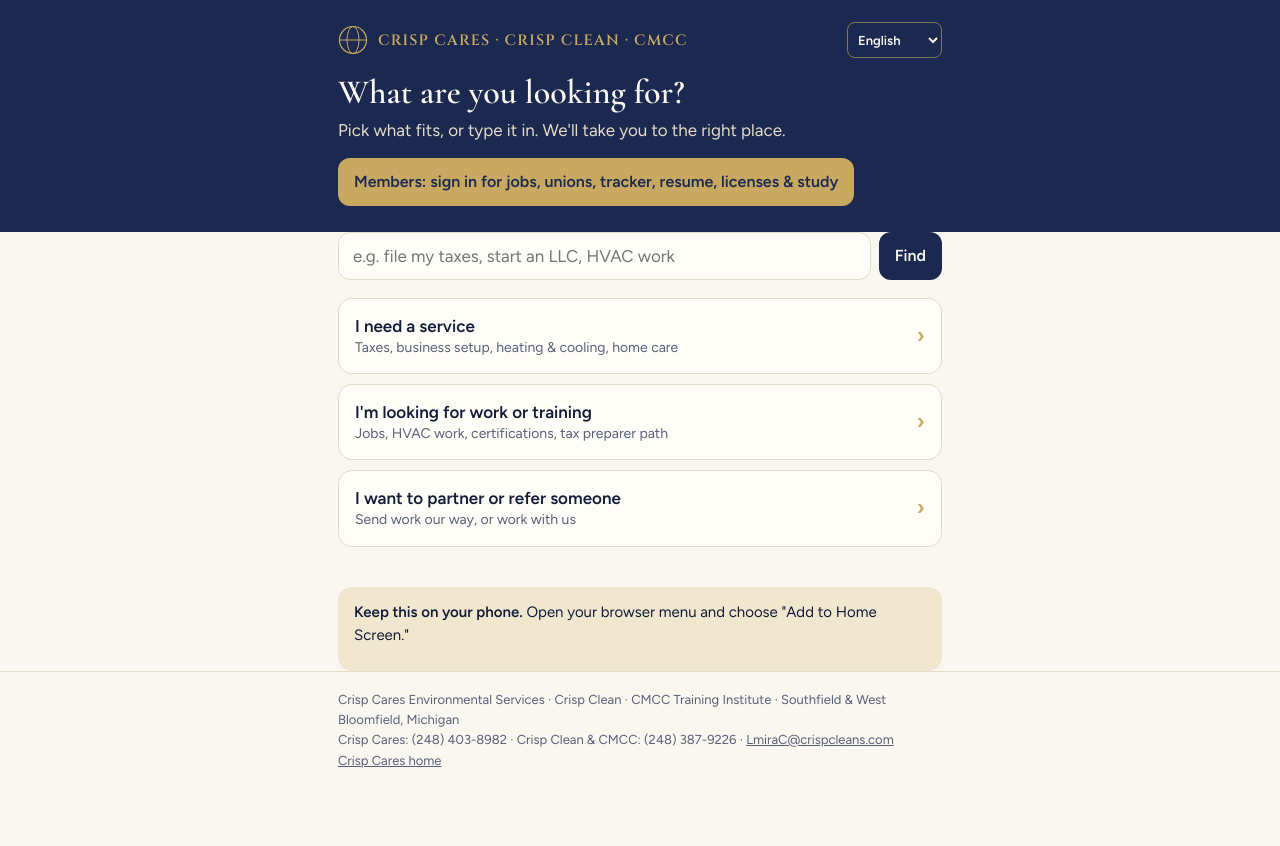
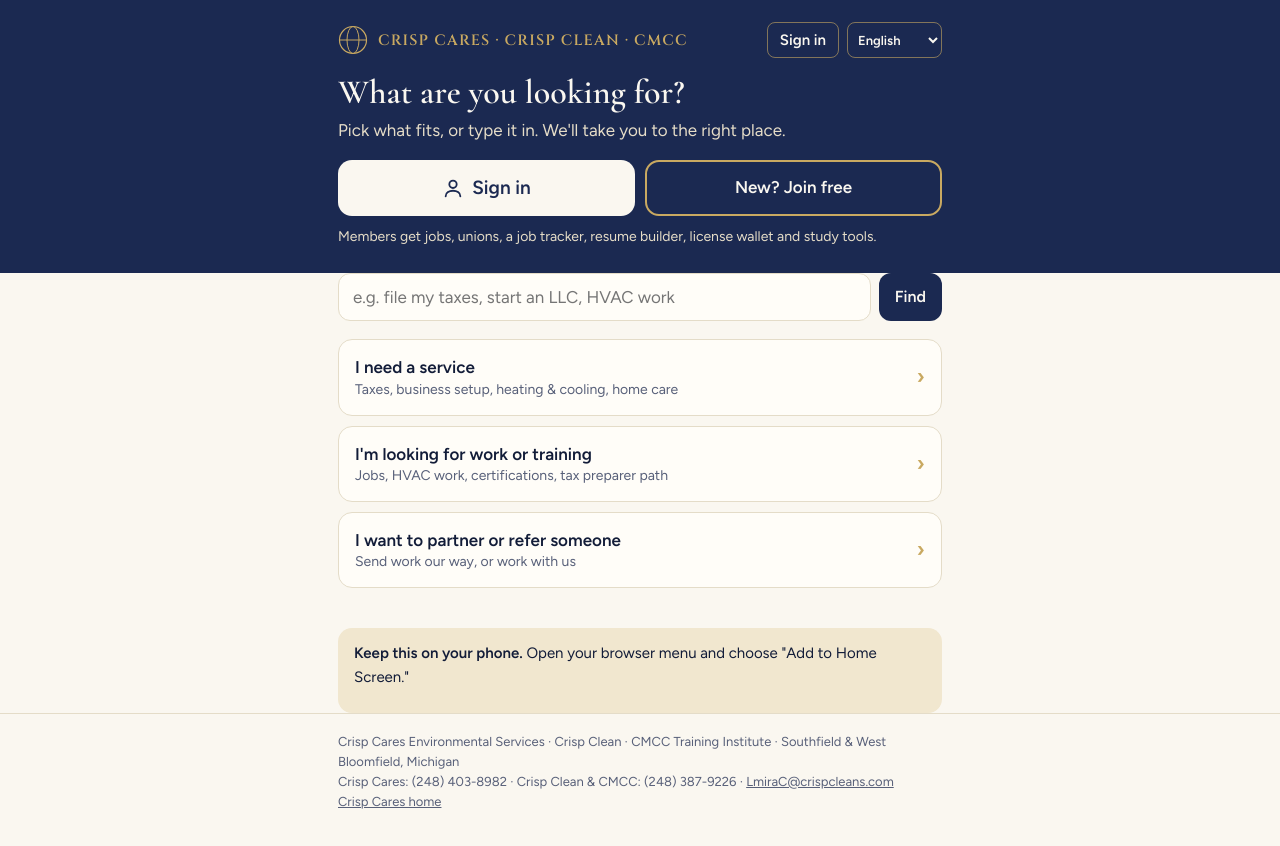
Before and after one commit to Crispus-Mundo/crisp-cares, a plain HTML site: page connect/index.html in a window 1280 px wide. Before the commit the page ends 805 px from the top, so only its background shows below. Drawn offline with nearby package versions, Linux system fonts and the light colour scheme.

Commit message:
Connect hub: clear Sign in and Join buttons
Co-Authored-By: Claude Opus 5.5 <noreply@anthropic.com>
Claude-Session: https://claude.ai/code/session_013ZfnxGhceCNLhAT5EhWP1z

```diff
--- a/connect/index.html
+++ b/connect/index.html
@@ -55,16 +55,25 @@ h2{font:600 24px/1.2 "Cormorant Garamond",Georgia,serif;margin:22px 0 10px}
 .install p{margin:0 0 10px;font-size:15px}
 footer{border-top:1px solid var(--line);padding:18px 0 34px;font-size:13px;color:var(--muted)}
 footer a{color:var(--muted)}
+.signin-row{display:flex;gap:10px;margin-top:16px;flex-wrap:wrap}
+.signin-btn{flex:1 1 140px;min-height:56px;font-size:19px;background:#FAF7F0;color:#1B2951;border-radius:14px}
+.join-btn{flex:1 1 140px;min-height:56px;font-size:17px;background:transparent;color:#FAF7F0;border:2px solid #C9A961;border-radius:14px}
+.signin-note{margin:10px 0 0!important;font-size:14px;color:#E6DDC8}
+.top-signin{color:#FAF7F0;font:600 15px Figtree,sans-serif;text-decoration:none;border:1px solid rgba(201,169,97,.6);border-radius:8px;padding:8px 12px;white-space:nowrap}
 [hidden]{display:none!important}
 </style>
 </head>
 <body>
 <header>
 <div class="wrap">
-<div style="display:flex;justify-content:space-between;align-items:center;gap:10px"><div class="mark"><svg viewBox="0 0 40 40" aria-hidden="true"><circle cx="20" cy="20" r="18" fill="none" stroke="#C9A961" stroke-width="1.6"/><ellipse cx="20" cy="20" rx="8" ry="18" fill="none" stroke="#C9A961" stroke-width="1.3"/><path d="M2 20H38" stroke="#C9A961" stroke-width="1.3"/></svg>CRISP CARES · CRISP CLEAN · CMCC</div><span id="langSlot"></span></div>
+<div style="display:flex;justify-content:space-between;align-items:center;gap:10px"><div class="mark"><svg viewBox="0 0 40 40" aria-hidden="true"><circle cx="20" cy="20" r="18" fill="none" stroke="#C9A961" stroke-width="1.6"/><ellipse cx="20" cy="20" rx="8" ry="18" fill="none" stroke="#C9A961" stroke-width="1.3"/><path d="M2 20H38" stroke="#C9A961" stroke-width="1.3"/></svg>CRISP CARES · CRISP CLEAN · CMCC</div><span style="display:flex;gap:8px;align-items:center"><a class="top-signin" href="member/">Sign in</a><span id="langSlot"></span></span></div>
 <h1>What are you looking for?</h1>
 <p>Pick what fits, or type it in. We'll take you to the right place.</p>
-<p style="margin-top:14px"><a class="btn" href="member/" style="background:#C9A961;color:#1B2951">Members: sign in for jobs, unions, tracker, resume, licenses &amp; study</a></p>
+<div class="signin-row">
+<a class="btn signin-btn" href="member/"><svg viewBox="0 0 24 24" width="22" height="22" aria-hidden="true"><circle cx="12" cy="8" r="4" fill="none" stroke="currentColor" stroke-width="2"/><path d="M4 21c0-4 4-6 8-6s8 2 8 6" fill="none" stroke="currentColor" stroke-width="2" stroke-linecap="round"/></svg>Sign in</a>
+<a class="btn join-btn" href="member/?join=1&amp;src=hub">New? Join free</a>
+</div>
+<p class="signin-note">Members get jobs, unions, a job tracker, resume builder, license wallet and study tools.</p>
 </div>
 </header>
 <main class="wrap">
```
